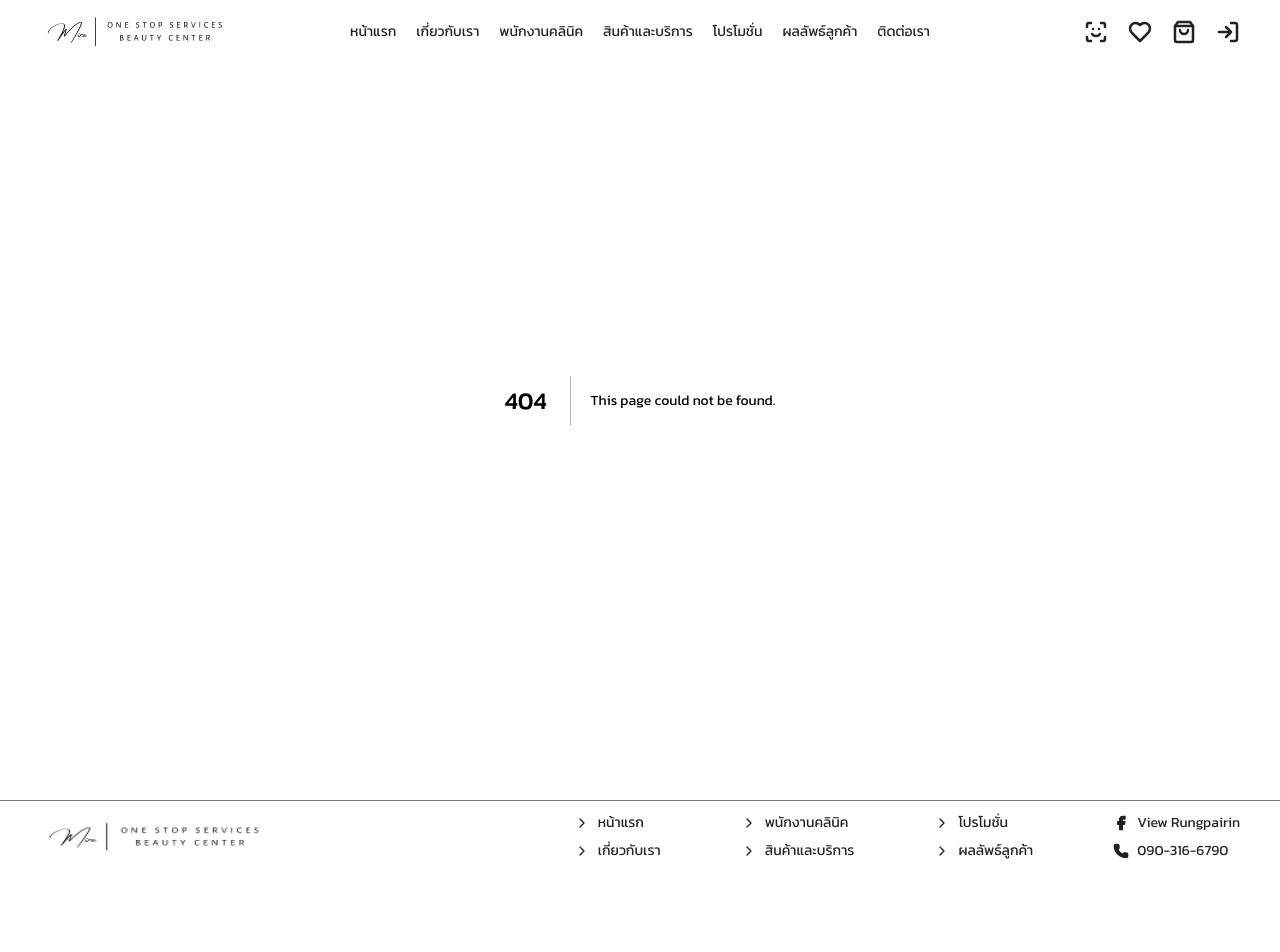
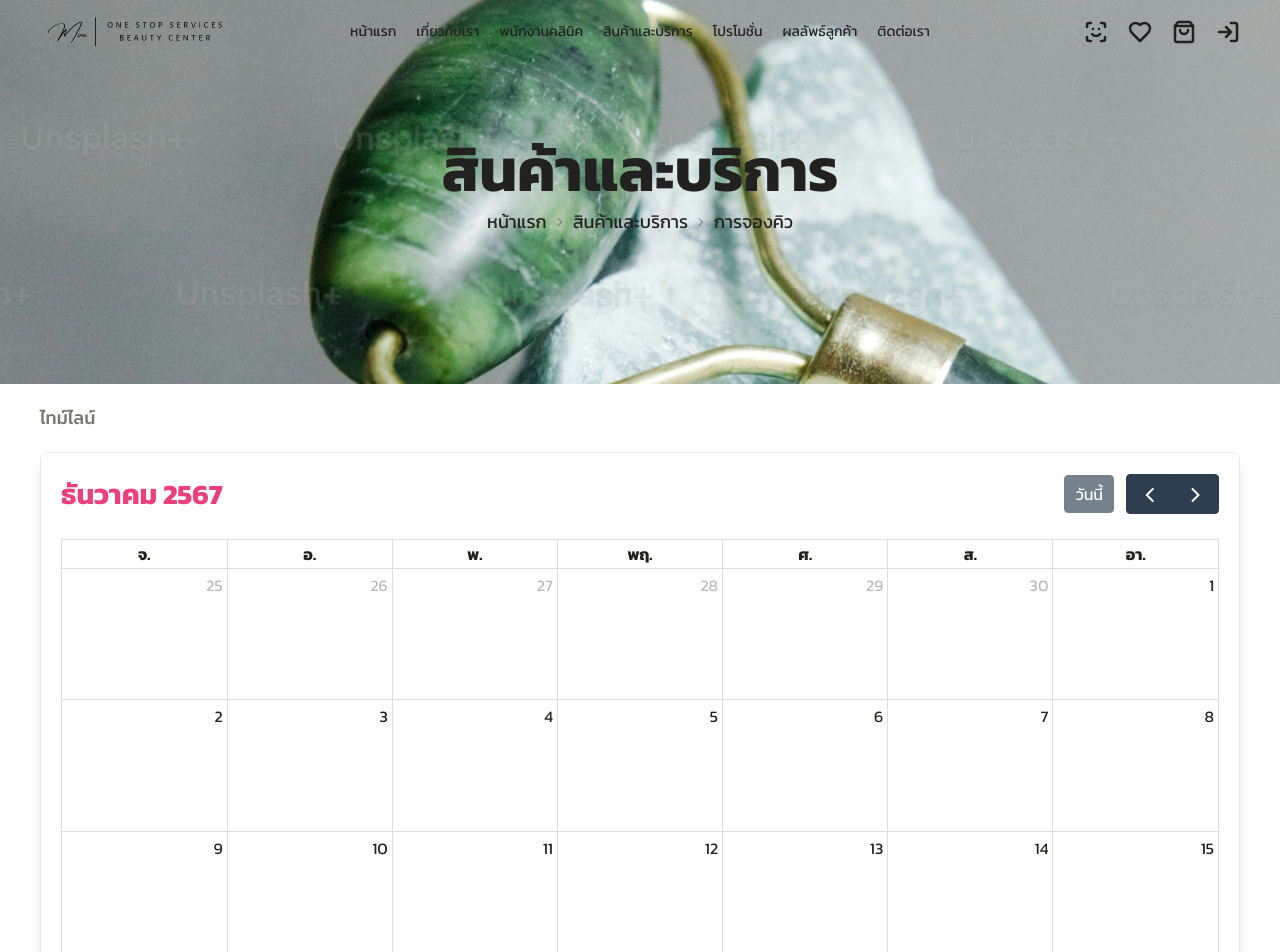
Before and after one commit to phupa1122/nextjs-project, a Next.js app: page /booking in a window 1280 px wide. Before the commit this address had no page. Shown: the top 952 px of the page. Before the commit the page ends 873 px from the top, so only its background shows below. Built offline with nearby package versions, Linux system fonts and the light colour scheme; no server answers.

Commit message:
ใช้ fullcalender

```diff
--- /dev/null
+++ b/src/app/booking/page.tsx
@@ -0,0 +1,56 @@
+"use client";
+
+import React, { useState, useEffect } from "react";
+import Calendar from "./components/calender";
+import Link from 'next/link';
+
+interface BookingProps {
+    id: number;
+    name: string;
+    type: string
+    category: string
+    price: number
+    image: string
+    subtitle: string
+}
+
+const Booking: React.FC<BookingProps> = ({ id, category, price }: BookingProps) => {
+
+    const pageUrl = '/';
+    const productAndServiceUrl = '/productAndService';
+
+    return (
+        <>
+            <div className="hero h-96 bg-white1 bg-center" style={{ backgroundImage: "url('/images/product/bg-product-service.png')" }}>
+                <div className="flex items-center justify-center">
+                    <div className="text-center items-center">
+                        <h1 className="text-6xl font-bold text-black1">สินค้าและบริการ</h1>
+                        <div className="mx-auto">
+                            <div className="breadcrumbs text-lg text-black1">
+                                <ul className="flex justify-center">
+                                    <li><a href={pageUrl} className="hover:text-pink1">หน้าแรก</a></li>
+                                    <li><a href={productAndServiceUrl} className="hover:text-pink1">สินค้าและบริการ</a></li>
+                                    <li>การจองคิว</li>
+                                </ul>
+                            </div>
+                        </div>
+                    </div>
+                </div>
+            </div>
+
+            <div className='my-5 mx-10'>
+                <div className="px-4 sm:px-0">
+                    <h3 className="text-lg/7 font-medium text-gray1">ไทม์ไลน์ </h3>
+                </div>
+
+                <div className='flex flex-row gap-10 justify-center'>
+                    <div className='bg-slate-50 my-5 rounded-lg border border-gray-200 shadow-lg w-full'>
+                        <Calendar />
+                    </div>
+                </div>
+            </div>
+        </>
+    );
+};
+
+export default Booking;
```
